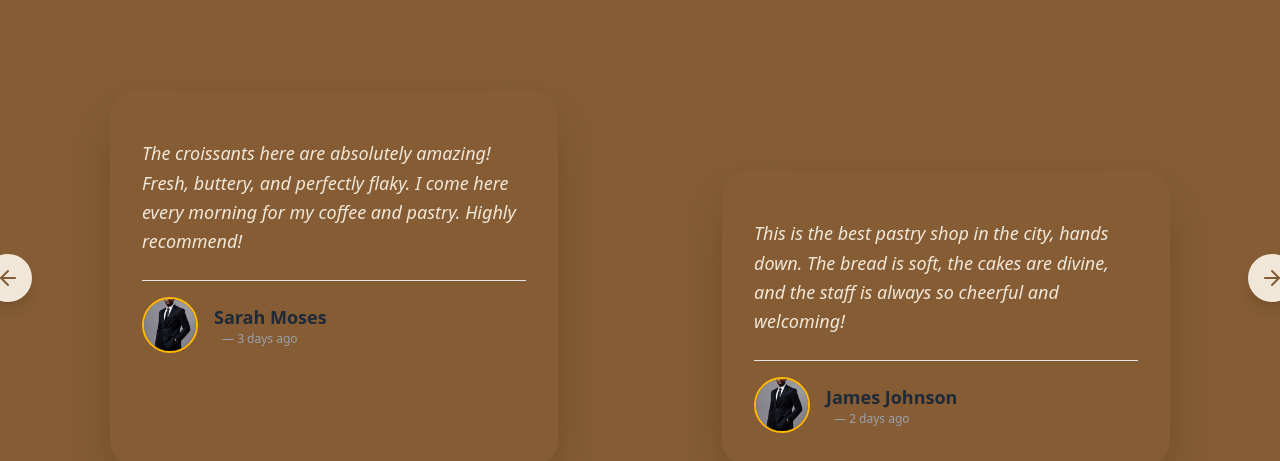
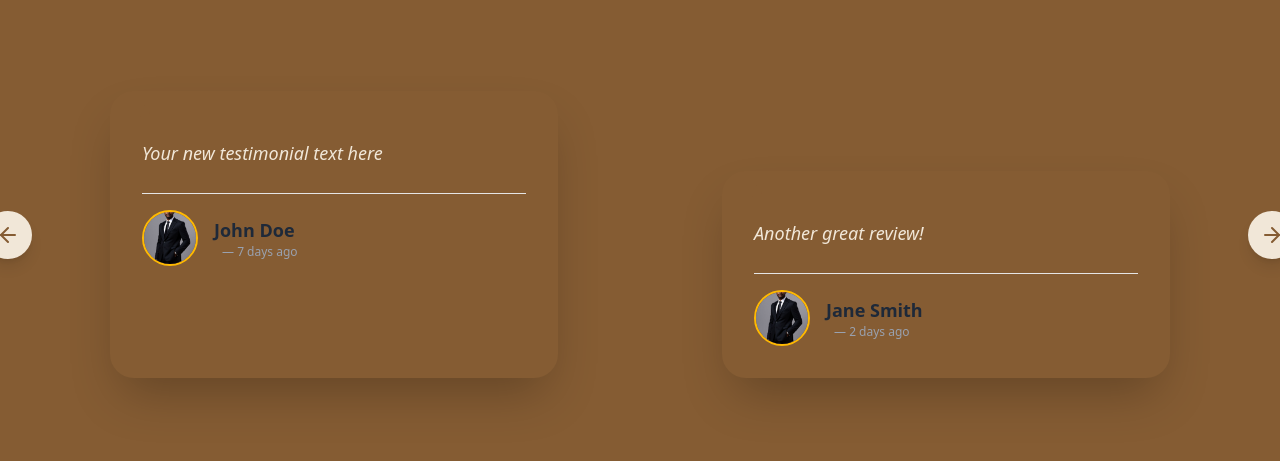
Before and after one commit to devamir18/bakery, a React (Vite) app: page / in a window 1280 px wide. Shown: the part 5040-5501 px from the top of the page. Built offline with nearby package versions, Linux system fonts and the light colour scheme.

Commit message:
update
asap

```diff
--- a/src/component/comment.jsx
+++ b/src/component/comment.jsx
@@ -1,9 +1,10 @@
 import { ArrowLeft, ArrowRight } from 'lucide-react'
-import React from 'react'
+import React, { useState } from 'react'
 import Odo from "../assets/images/odo.jpg"
 
 export default function Comment () {
 
+    const [show ,setShow] = useState (false);
    const testimonials = [
         {
             id: 1,
@@ -23,8 +24,27 @@ export default function Comment () {
             image: Odo,
             position: 'end'
         },
+         {
+    id: 3,
+    quote: "Your new testimonial text here",
+    name: "John Doe",
+    image: Odo,
+    daysAgo: 7,
+    position: 'start'
+  },
+  {
+    id: 4,
+    quote: "Another great review!",
+    name: "Jane Smith",
+    image: Odo,
+    daysAgo: 2,
+    position: 'end'
+  }
 
     ];
+
+    const displayedTestimonials = show ? testimonials : testimonials.slice(-2);
+
 
 
     const BG_COCOA = '#855c33';
@@ -46,20 +66,18 @@ export default function Comment () {
                 </h2>
             </div>
 
-            {/* Testimonials Grid/Slider Area */}
             <div className='relative'>
 
-                {/* Asymmetric Grid */}
                 <div className='grid grid-cols-1 md:grid-cols-2 gap-x-10 gap-y-16'>
 
-                    {testimonials.map((review) => (
+                    {displayedTestimonials.map((review) => (
                         <div
                             key={review.id}
                             className={`flex justify-center ${review.position === 'end' ? 'md:mt-20' : ''}`}
                         >
                             <div className='w-full max-w-md bg-amber-750/10 rounded-3xl  shadow-2xl p-6 md:p-8 transform transition duration-300 hover:shadow-3xl relative'>
 
-                                {/* Large Quote Icon for Visual Impact */}
+
                                 <span
                                     className='absolute top-0 left-4 text-6xl font-black opacity-10'
                                     style={{ color: BG_COCOA }}
@@ -91,10 +109,14 @@ export default function Comment () {
                 </div>
 
                 <div className='absolute top-1/2 -left-16 transform -translate-y-1/2 hidden lg:flex'>
-                    <button className={`w-12 h-12 rounded-full flex items-center justify-center shadow-lg transition hover:bg-opacity-90`} style={{ backgroundColor: ACCENT_CREAM, color: BG_COCOA }}>
-                        <ArrowLeft className='w-6 h-6' />
-                    </button>
-                </div>
+           <button
+            onClick={() => setShow(!show)}
+           style={{ backgroundColor: ACCENT_CREAM, color: BG_COCOA }}
+            className='w-12 h-12 rounded-full flex items-center justify-center shadow-lg transition hover:bg-opacity-90'
+            >
+                 <ArrowLeft className='w-6 h-6' />
+                </button>
+              </div>
                 <div className='absolute top-1/2 -right-16 transform -translate-y-1/2 hidden lg:flex'>
                     <button className={`w-12 h-12 rounded-full flex items-center justify-center shadow-lg transition hover:bg-opacity-90`} style={{ backgroundColor: ACCENT_CREAM, color: BG_COCOA }}>
                         <ArrowRight className='w-6 h-6' />
```
